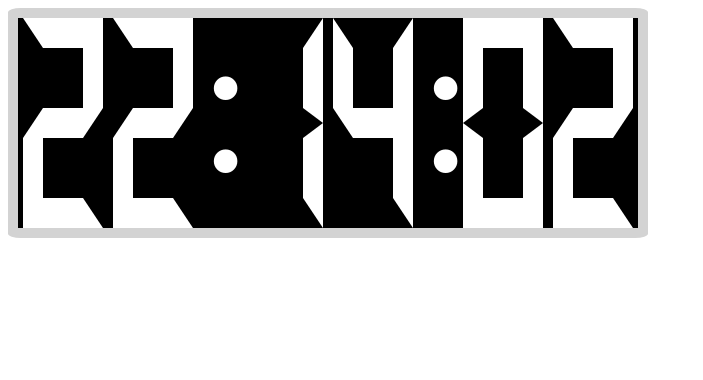
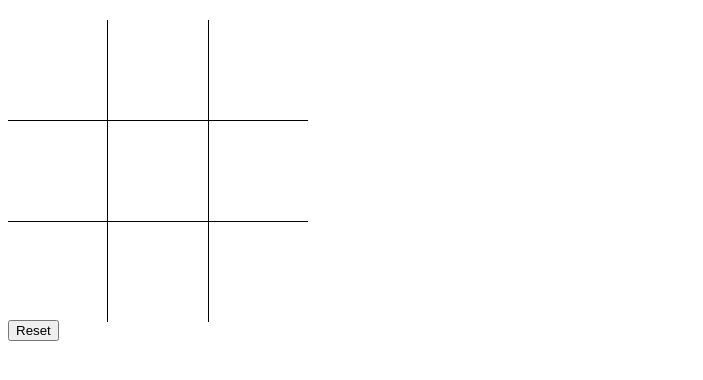
Before and after one commit to kvnchen/frontEndPractice, a Next.js app: page / in a window 1280 px wide. Shown: the top 380 px of the page, without its empty margins (0-703 px from the left). Built offline with nearby package versions, Linux system fonts and the light colour scheme.

Commit message:
tictactoe

```diff
--- a/src/app/globals.css
+++ b/src/app/globals.css
@@ -306,3 +306,58 @@ body.dim {
   border-right: 20px solid transparent;
   border-bottom: 15px solid white;
 }
+
+.ttt-board {
+  width: 300px;
+  height: 300px;
+}
+
+.ttt-board > div.row {
+  display: flex;
+  line-height: 100px;
+}
+
+.ttt-board > div.row > div.column {
+  display: inline-block;
+  width: 100px;
+  height: 100px;
+  font-size: 50px;
+  text-align: center;
+  vertical-align: middle;
+}
+
+.ttt-board > div.row > div.column.r0-c0{
+  border-right: 1px solid black;
+  border-bottom: 1px solid black;
+}
+
+.ttt-board > div.row > div.column.r0-c1{
+  border-right: 1px solid black;
+  border-bottom: 1px solid black;
+}
+
+.ttt-board > div.row > div.column.r0-c2{
+  border-bottom: 1px solid black;
+}
+
+.ttt-board > div.row > div.column.r1-c0{
+  border-right: 1px solid black;
+  border-bottom: 1px solid black;
+}
+
+.ttt-board > div.row > div.column.r1-c1{
+  border-right: 1px solid black;
+  border-bottom: 1px solid black;
+}
+
+.ttt-board > div.row > div.column.r1-c2{
+  border-bottom: 1px solid black;
+}
+
+.ttt-board > div.row > div.column.r2-c0{
+  border-right: 1px solid black;
+}
+
+.ttt-board > div.row > div.column.r2-c1{
+  border-right: 1px solid black;
+}
--- a/src/app/page.js
+++ b/src/app/page.js
@@ -12,6 +12,7 @@ import { StarRating } from './starRating';
 import { ToDo } from './todo.js';
 import { Traffic } from './traffic.js';
 import { DigitalClock } from './digitalClock.js';
+import { TicTacToe } from './ticTacToe.js';
 
 // this react project is 350 MB... gonna reuse it for react practice
 
@@ -29,5 +30,6 @@ export default function Home() {
   // return <StarRating total={5} filled={2} />
   // return <ToDo seed={['Walk the dog', 'Buy groceries']} />
   // return <Traffic red={4000} yellow={1000} green={2000} />
-  return <DigitalClock />
+  // return <DigitalClock />
+  return <TicTacToe />
 }
--- /dev/null
+++ b/src/app/ticTacToe.js
@@ -0,0 +1,156 @@
+'use client';
+import { useState } from 'react';
+
+export function TicTacToe() {
+  const [status, setStatus] = useState('');
+  const [gameOver, setGameOver] = useState(false);
+  const [board, setBoard] = useState([
+    ['', '', ''],
+    ['', '', ''],
+    ['', '', '']
+  ]);
+  const [activePlayer, setActivePlayer] = useState('O');
+  const [turn, setTurn] = useState(1);
+
+  function clearBoard() {
+    setBoard([
+      ['', '', ''],
+      ['', '', ''],
+      ['', '', '']
+    ]);
+  }
+
+  function setCell(row, column) {
+    const copy = [
+      ['', '', ''],
+      ['', '', ''],
+      ['', '', '']
+    ];
+
+    for (let i = 0; i < 3; i++) {
+      for (let j = 0; j < 3; j++) {
+        if (i === row && j === column)
+          copy[i][j] = activePlayer;
+        else
+          copy[i][j] = board[i][j];
+      }
+    }
+    setBoard(copy);
+  }
+
+  function switchActivePlayer() {
+    if (activePlayer === 'O')
+      setActivePlayer('X');
+    else
+      setActivePlayer('O');
+  }
+
+  function checkGameOver() {
+    function checkRow(r) {
+      return (
+        board[r][0] !== '' &&
+        board[r][0] === board[r][1] &&
+        board[r][1] === board[r][2]
+      );
+    }
+
+    function checkColumn(c) {
+      return (
+        board[0][c] !== '' &&
+        board[0][c] === board[1][c] &&
+        board[1][c] === board[2][c]
+      );
+    }
+
+    function checkDiagonal1() {
+      return (
+        board[0][0] !== '' &&
+        board[0][0] === board[1][1] &&
+        board[1][1] === board[2][2]
+      );
+    }
+
+    function checkDiagonal2() {
+      return (
+        board[2][0] !== '' &&
+        board[2][0] === board[1][1] &&
+        board[1][1] === board[0][2]
+      );
+    }
+
+    if (
+      checkRow(0) ||
+      checkRow(1) ||
+      checkRow(2) ||
+      checkColumn(0) ||
+      checkColumn(1) ||
+      checkColumn(2) ||
+      checkDiagonal1() ||
+      checkDiagonal2()
+    ) {
+      setGameOver(true);
+      setStatus(`Player ${activePlayer} wins!`);
+    } else if (turn === 9) {
+      setGameOver(true);
+      setStatus(`Draw!`);
+    }
+  }
+
+  function reset() {
+    setGameOver(false);
+    setStatus(``);
+    setActivePlayer('O');
+    clearBoard();
+    setTurn(1);
+  }
+
+  function clickCell(e) {
+    if (!gameOver) {
+      const [row,column] = e.target.id.split(',').map((c) => Number(c));
+      board[row][column] = activePlayer;
+      setCell(row, column);
+      setTurn(turn + 1);
+      checkGameOver();
+      switchActivePlayer();
+    }
+  }
+
+  function createBoard() {
+    const rows = [];
+
+    function createRow(i) {
+      const columns = [];
+      for (let j = 0; j < 3; j++) {
+        const cell = <div className={`column r${i}-c${j}`} id={`${i},${j}`} key={j} onClick={clickCell}>{board[i][j]}</div>;
+        columns.push(cell);
+      }
+
+      return (
+        <div key={i} className='row'>
+          {...columns}
+        </div>
+      )
+    }
+
+    for (let i = 0; i < 3; i++) {
+      rows.push(createRow(i));
+    }
+
+    return (
+      <div className='ttt-board'>
+        {...rows}
+      </div>
+    )
+  }
+
+
+  return (
+    <article>
+      <h1>{status}</h1>
+      {createBoard()}
+      <div>
+        <button type='button' onClick={reset}>Reset</button>
+      </div>
+    </article>
+  )
+}
```
